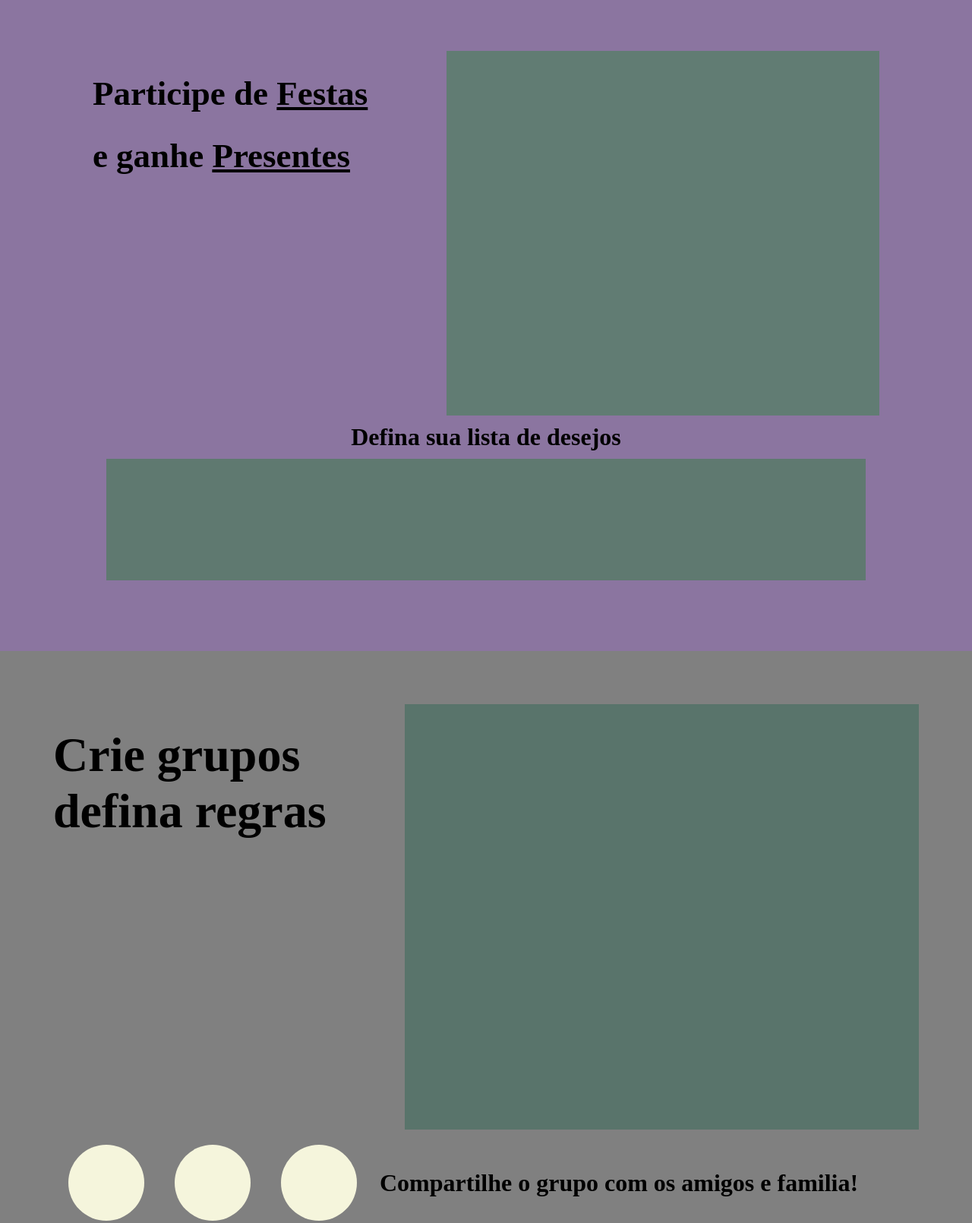
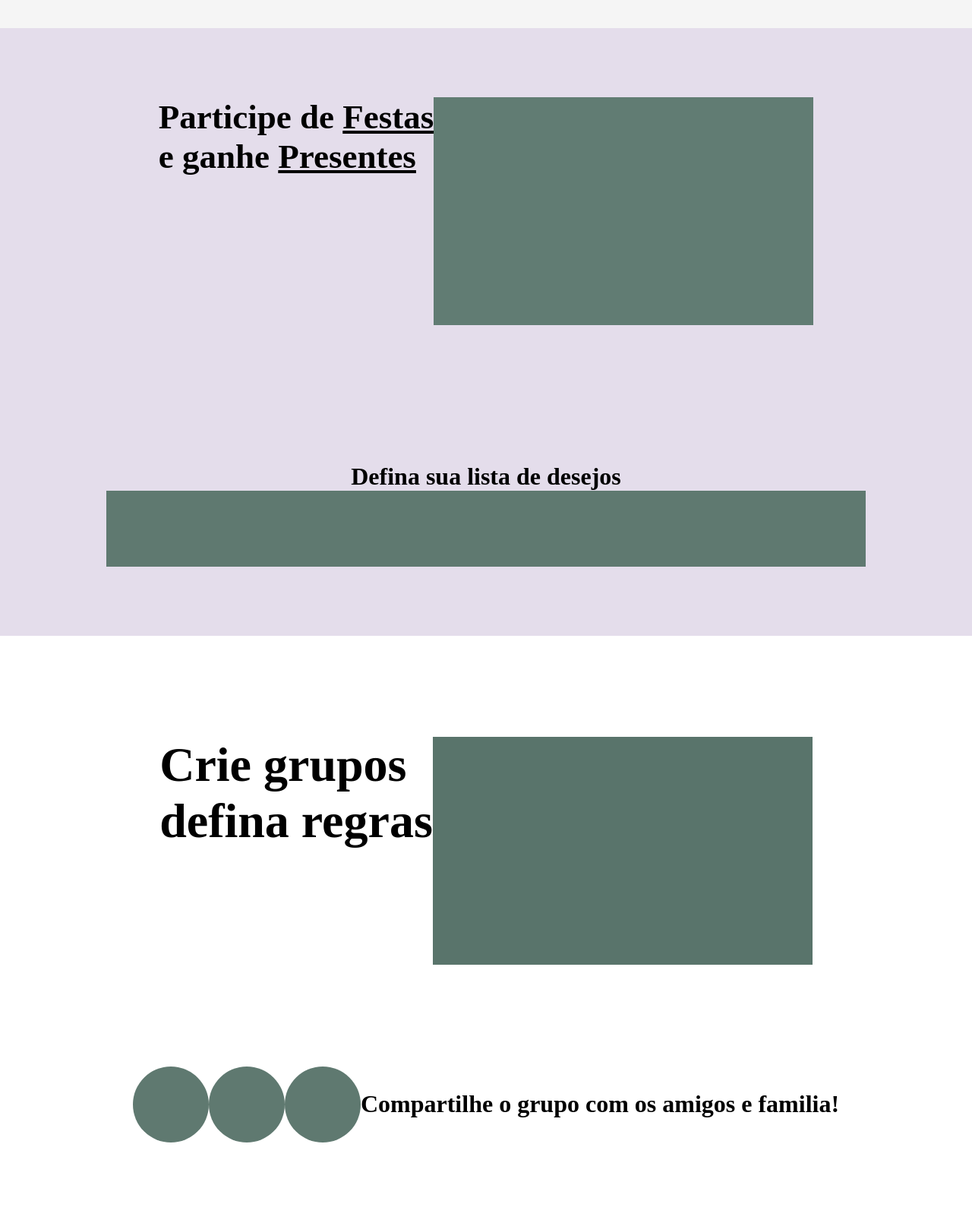
Before and after one commit to j4marcos/siteAmigoSecreto, a plain HTML site: page public_html/index.html in a window 1280 px wide. Shown: the part 763-2373 px from the top of the page at 76% size. Drawn offline with Linux system fonts and the light colour scheme.

Commit message:
update: responsible

```diff
--- a/public_html/index.html
+++ b/public_html/index.html
@@ -10,57 +10,56 @@
 </head>
 
 <body>
+
+    <section class="page1">
         <nav>
-        <div class="siteLogo"><img src="src/present icon/icons8-gift-48.png" alt="icone presente"><span
-                class="siteName">GRUPOS<span class="amigo">AMIGO</span><span class="secreto">SECRETO</span></span></div>
+            <div class="siteLogo"><img src="src/present icon/icons8-gift-48.png" alt="icone presente">
+                <span class="siteName">GRUPOS<span class="amigo">AMIGO</span><span class="secreto">SECRETO</span></span>
+            </div>
             <div class="navButtons">
-            <a href="php_entrar/login/entrar.php"><button class="entrar">ENTRAR</button></a>
+                <a href="#"><button class="entrar">ENTRAR</button></a>
             </div>
         </nav>
-    <section class="page1">
             <header>
                 <h1>Facilite o amigo secreto</h1>
                 <h2>e divirtasse com amigos e familia!</h2>
             </header>
-        <main class="page1down">
-            <h2>Organize a confraternização de maneira <span>simples</span> e <span>rapida</span></h2>
+            <div class="page1down">
+                <h2>Organize a confraternização <br> de maneira <span>simples</span> e <span>rapida</span></h2>
                 <button class="criarGrupo">Criar Grupo</button>
-        </main>
+            </div>
     </section>
+
     <section class="page2">
-        <main class="toppage2">
-            <div>
+        <div class="toppage2">
+            <div class="dinamicTitle">
                 <h1>Participe de <span class="changeloop nomeFesta">Festas</span></h1>
                 <h1>e ganhe <span class="changeloop nomePresentes">Presentes</span></h1>
             </div>
             <!-- <img src="#" alt="imagem de exemplo da pagina de grupos do site"> -->
             <div class="img1"></div>
-        </main>
+        </div>
         <main class="downpage2">
             <h2>Defina sua lista de desejos</h2>
-            <!-- <img src="#" alt="imagem de exemlo da area de definir lista de desejos"> -->
             <div class="img2"></div>
         </main>
     </section>
+
     <section class="page3">
         <main class="toppage3">
-            <h1>Crie grupos defina regras</h1>
-            <!-- <img src="#" alt="imagem de exemplo da criacao de grupo"> -->
+            <h1>Crie grupos <br class="espaco"> defina regras</h1>
             <div class="img3"></div>
         </main>
 
         <article class="downpage3">
+            <div class="imgsRedes">
                 <div class="imglogo"></div>
                 <div class="imglogo"></div>
                 <div class="imglogo"></div>
+            </div>
             <h2>Compartilhe o grupo com os amigos e familia!</h2>
 
-            <!-- <img src="#" alt="rede social logo"> -->
-            <!-- <img src="#" alt="rede social logo"> -->
-            <!-- <img src="#" alt="rede social logo"> -->
         </article>
-        <!-- <img src="#" alt="amigos se divertindo entregando presentes"> -->
-        <!-- <div class="img4"></div> -->
     </section>
 
 
--- a/public_html/src/style/style.css
+++ b/public_html/src/style/style.css
@@ -1,11 +1,10 @@
-
 body {
     user-select: none;
     margin: 0;
     border: none;
 }
 
-nav{
+nav {
     display: flex;
     background-color: lightgray;
     flex-wrap: nowrap;
@@ -18,8 +17,6 @@ nav{
 
 .navButtons {
     height: inherit;
-    margin: 0px 20px;
-
 
 }
 
@@ -28,28 +25,31 @@ nav{
     align-items: center;
 }
 
+
+
 .siteName {
     padding: 0px 20px;
     font-size: 32px;
 }
 
-.siteName .amigo{
+.siteName .amigo {
     color: brown;
 }
 
-.siteName .secreto{
+.siteName .secreto {
     color: green;
 }
 
 h1 {
     font-size: 64px;
     margin: 0px;
-    margin-top: 30px;
+    /* margin-top: 30px; */
 }
 
 h2 {
     font-size: 32px;
-    margin: 10px;
+    margin: 0;
+    /* margin: 10px; */
 }
 
 span {
@@ -62,84 +62,55 @@ button {
     width: 100px;
 }
 
-section {
-    padding: 50px;
-    height: 90vh;
-    background-color: gray;
-    margin: 0;
-}
-
 footer {
     background-color: darkgray;
     height: 200px;
 }
 
+section {
+    height: 100vh;
+    margin: 0;
+    padding: 0;
+}
+
 .page1 {
-    background-color: rgb(111, 157, 175);
+    background-color: whitesmoke;
+}
+
+.img1 {
+    background-color: rgb(97, 124, 115);
+    height: 300px;
+    width: 500px;
+}
+
+button.criarGrupo {
+    height: 50px;
+    width: 120px;
+}
+
+.page2 {
+    background-color: rgb(228, 221, 235);
     display: flex;
     flex-direction: column;
     justify-content: space-around;
-    height: 75vh;
-}
-
-.page2 {
-    background-color: rgb(139, 117, 160);
-    padding: 70px;
-}
-
-.page3{
-    padding: 70px;
+    align-items: center;
 }
 
 .page2 h1 {
     font-size: 45px;
 }
 
-.page1down {
-    max-width: 500px;
-}
-
-.criarGrupo {
-    height: 50px;
-    width: 120px;
-}
-
-.img1 {
-    background-color: rgb(97, 124, 115);
-    height: 60vh;
-    width: 50%;
-}
-
 .img2 {
     background-color: rgb(95, 121, 112);
-    height: 20vh;
+    height: 100px;
     width: 1000px;
 
 }
 
-.img3{
-    background-color: rgb(89, 116, 107);
-    height: 70vh;
-    width: 90%;
-}
-
-
-.imglogo {
-background-color: beige;
-height: 100px;
-width: 100px;
-border-radius: 50%;
-margin: 20px;
-}
-
-.toppage3 {
-    display: flex;
-    justify-content: space-around;
-}
-
 .toppage2 {
     display: flex;
-    justify-content: space-around;
+    flex-wrap: wrap;
+    justify-content: center;
 }
 
 .downpage2 {
@@ -148,16 +119,45 @@ margin: 20px;
     align-items: center;
 }
 
+.page3 {
+    display: flex;
+    align-items: center;
+    flex-direction: column;
+    justify-content: space-evenly;
+}
+
+.img3 {
+    background-color: rgb(89, 116, 107);
+    height: 300px;
+    width: 500px;
+}
+
+.toppage3 {
+    display: flex;
+    flex-wrap: wrap;
+    justify-content: space-around;
+}
+
+
 .downpage3 {
+    display: flex;
+    flex-direction: row;
+    align-items: center;
+    justify-content: center;
+    flex-wrap: nowrap;
+    justify-content: space-around;
+}
+
+.imgsRedes {
     display: flex;
     flex-wrap: nowrap;
     flex-direction: row;
-    align-items: center;
+
 }
 
-
-
-@media (max-width:800px) {
-
-
+.imglogo {
+    background-color: rgb(95, 121, 112);
+    height: 100px;
+    width: 100px;
+    border-radius: 50%;
 }
```
Lines whose indentation alone changed are shown as unchanged.
